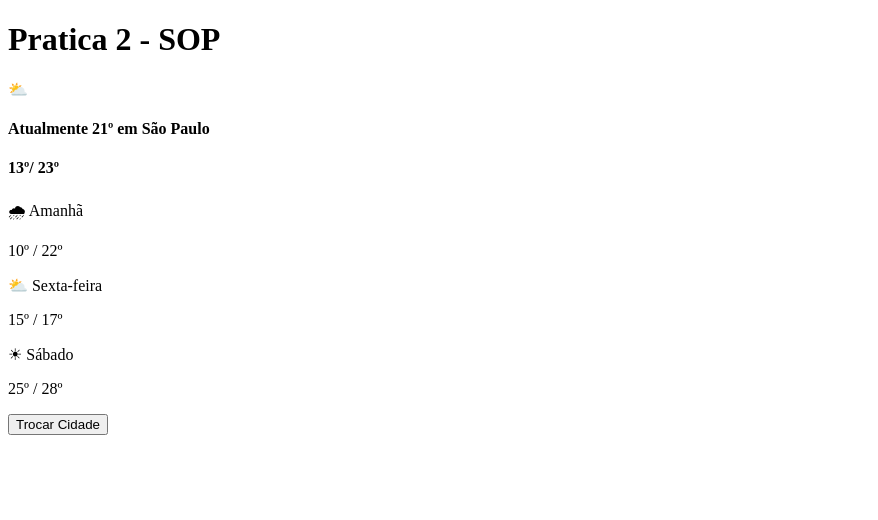
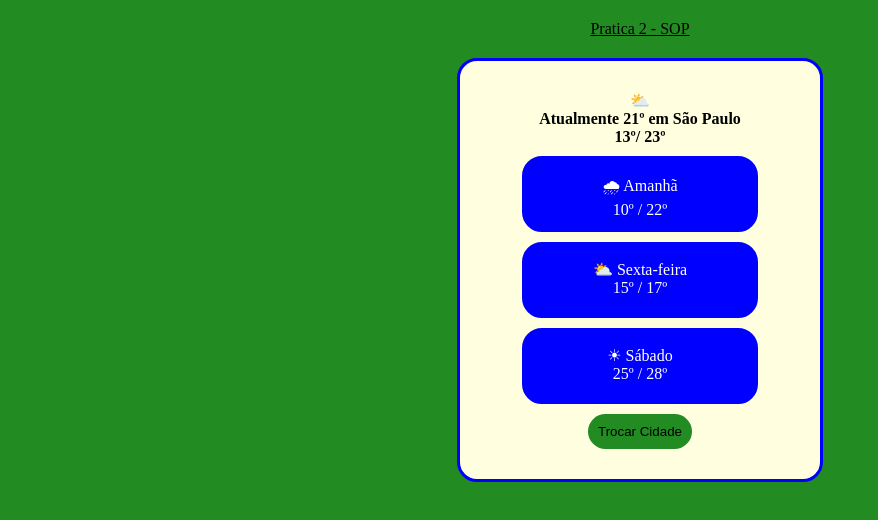
Before and after one commit to 2817427392/refazendoProvaGrilo-n-oOficial, a plain HTML site: page index.html in a window 1280 px wide. Shown: the whole page, without its empty margins (0-878 px from the left). Drawn offline with Linux system fonts and the light colour scheme.

Commit message:
Acionando CSS

```diff
--- a/index.html
+++ b/index.html
@@ -4,27 +4,30 @@
 <head>
     <meta charset="UTF-8">
     <meta name="viewport" content="width=device-width, initial-scale=1.0">
+    <link rel="stylesheet" href="style.css">
     <title>Prática 2 - SOP</title>
 </head>
 
 <body>
-    <h1>Pratica 2 - SOP</h1>
+    <p id="title">Pratica 2 - SOP</p>
+    <div>
         &#x26c5;
         <h4>Atualmente 21º em São Paulo</h4>
         <h4>13º/ 23º</h4>
-    <div>
+        <div class="weather">
             <p>&#x1f327; Amanhã</p>
             <p>10º / 22º</p>
         </div>
-    <div>
+        <div class="weather">
             <p>&#x26c5; Sexta-feira</p>
             <p>15º / 17º</p>
         </div>
-    <div>
+        <div class="weather">
             <p>&#9728; Sábado</p>
             <p>25º / 28º</p>
         </div>
         <button>Trocar Cidade</button>
+    </button>
 </body>
 
 </html>
--- /dev/null
+++ b/style.css
@@ -0,0 +1,39 @@
+*{
+    padding: 0;
+    margin: 0;
+    top: 0;
+}
+
+body{
+    background-color: forestgreen;
+    text-align: center;
+}
+
+#title{
+    text-decoration: underline;
+    margin: 20px;
+}
+
+div{
+    background-color: lightyellow;
+    width: 300px;
+    padding: 30px;
+    margin: 10px auto;
+    border: solid 3px blue;
+    border-radius: 20px;
+}
+
+.weather{
+    background-color: blue;
+    color: white;
+    padding: 15px;
+    width: 200px;
+    height: 40px;
+}
+
+button{
+    background-color: forestgreen;
+    padding: 10px;
+    border-radius: 20px;
+    border: none;
+}
```
Lines whose indentation alone changed are shown as unchanged.
